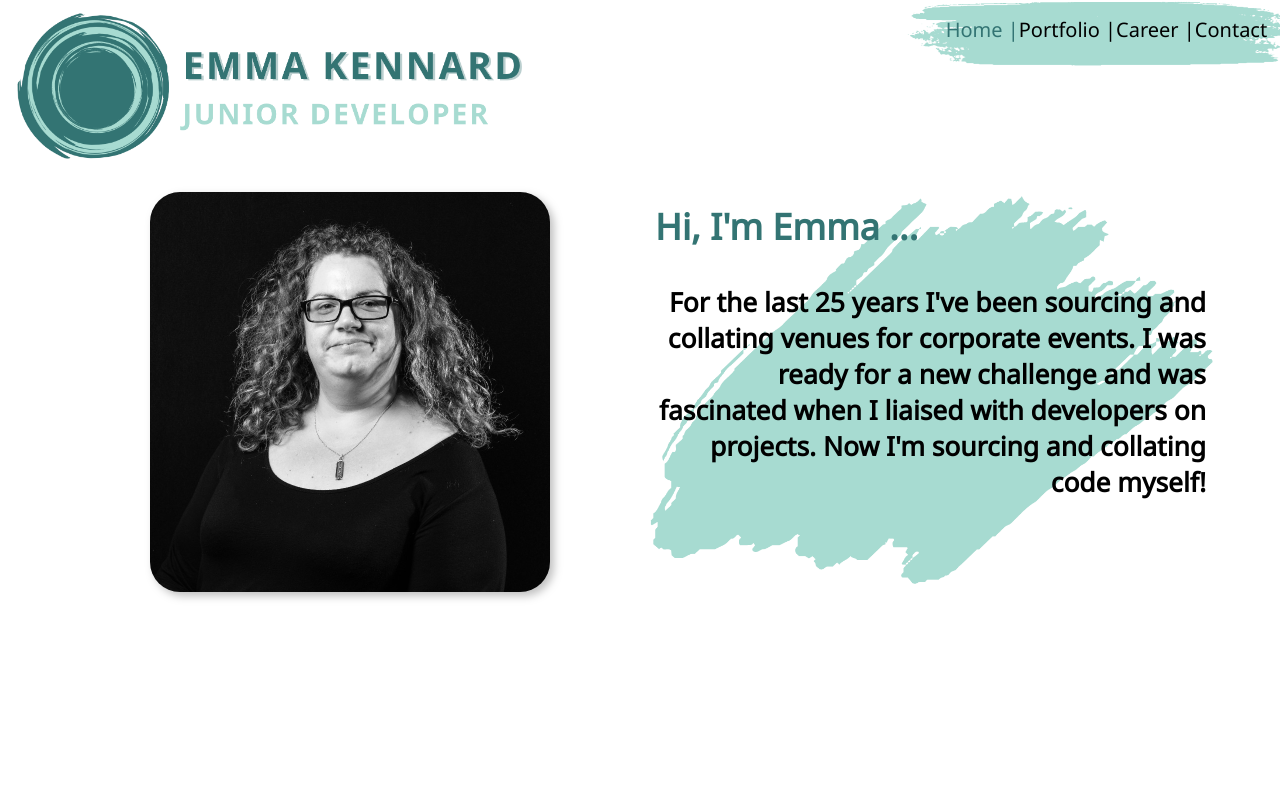
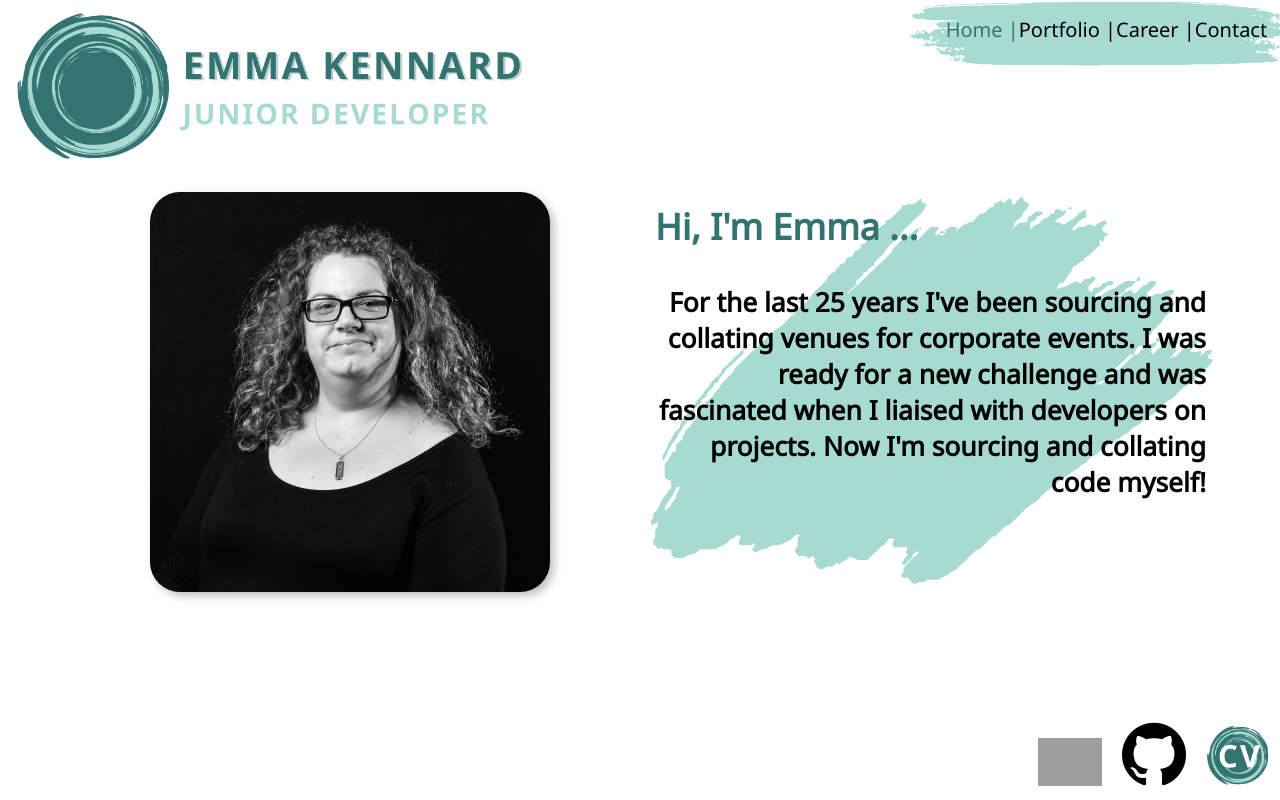
Before and after one commit to Elkennard/ek-portfolio, a React (Create React App) app in the folder portfolio/: page / in a window 1280 px wide. Shown: the top 800 px of the page. Built offline with nearby package versions, Linux system fonts and the light colour scheme; grey boxes are pictures that could not be loaded.

Commit message:
added footer on main app for linkedIn, github & cv links

```diff
--- a/portfolio/src/App.css
+++ b/portfolio/src/App.css
@@ -48,3 +48,14 @@ nav {
   right: -2vw;
   z-index: -3;
 }
+
+/* Footer */
+.footerAP {
+  position:absolute;
+  bottom:0;
+  right:0;
+}
+.linkedInAP, .gitHubAP, .cvAP {
+  width: 5vw;
+  margin: 10px;
+  }
--- a/portfolio/src/App.js
+++ b/portfolio/src/App.js
@@ -5,6 +5,9 @@ function App() {
   const images = {
     navPaint: require("./Assets/paintStripe.png"),
     logo: require("./Assets/EKLogoSide.png"),
+    linkedIn: require("./Assets/LinkedIn.png"),
+    gitHub: require("./Assets/GitHub.png"),
+    cvLogo: require("./Assets/cvLogo.png"),
   };
 
   return (
@@ -33,6 +36,33 @@ function App() {
         alt="navigation decoration"
         className="navPaint"
       />
+      <footer className="footerAP">
+        <a
+          href="https://www.linkedin.com/in/emma-kennard/"
+          target="_blank"
+          rel="noreferrer"
+        >
+          <img
+            src={images.linkedIn}
+            alt="Link to LinkedIn"
+            className="linkedInAP"
+          ></img>
+        </a>
+        <a href="https://github.com/Elkennard" target="_blank" rel="noreferrer">
+          <img
+            src={images.gitHub}
+            alt="Link to GitHub"
+            className="gitHubAP"
+          ></img>
+        </a>
+        <a href={require("./Assets/cv.pdf")} target="_blank" rel="noreferrer">
+          <img
+            src={images.cvLogo}
+            alt="Link to CV"
+            className="cvAP"
+          ></img>
+        </a>
+      </footer>
     </div>
   );
 }
--- a/portfolio/src/index.css
+++ b/portfolio/src/index.css
@@ -11,3 +11,10 @@ code {
   font-family: source-code-pro, Menlo, Monaco, Consolas, 'Courier New',
     monospace;
 }
+
+.linkError {
+  font-size: 2.5vmin;
+  font-family: "Noto Sans";
+  color: var(--second-colour);
+  margin-top: 100px;
+}
--- a/portfolio/src/index.js
+++ b/portfolio/src/index.js
@@ -21,7 +21,7 @@ root.render(
       path="*"
       element={
         <main style={{ padding: "1rem" }}>
-          <p>Try one of the links above</p>
+          <p className="linkError">Oops, a bit of an error! Try one of the links above instead.</p>
         </main>
       }
     />
```
Also changed, not shown: portfolio/src/Assets/cvLogo.png (added), 1 other file (tests, documents, lock files or other folders).
